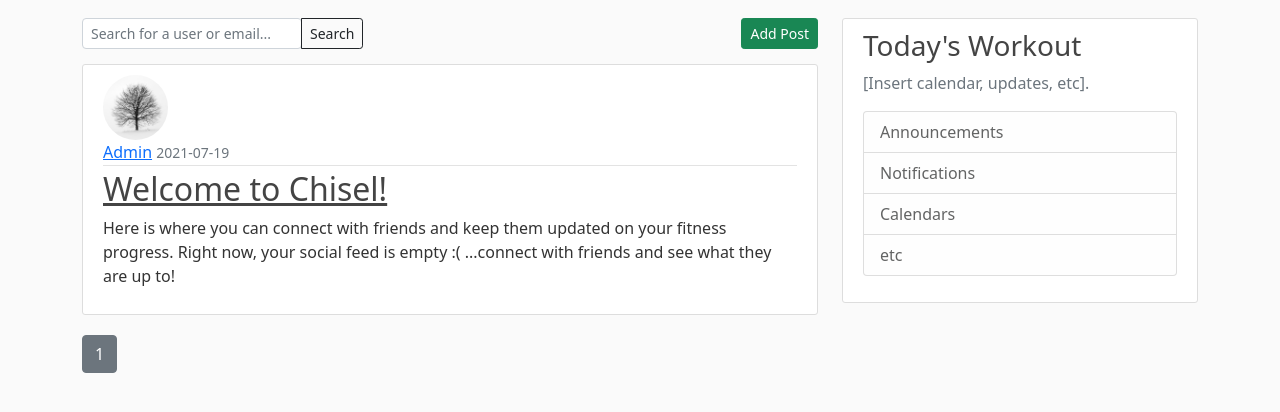
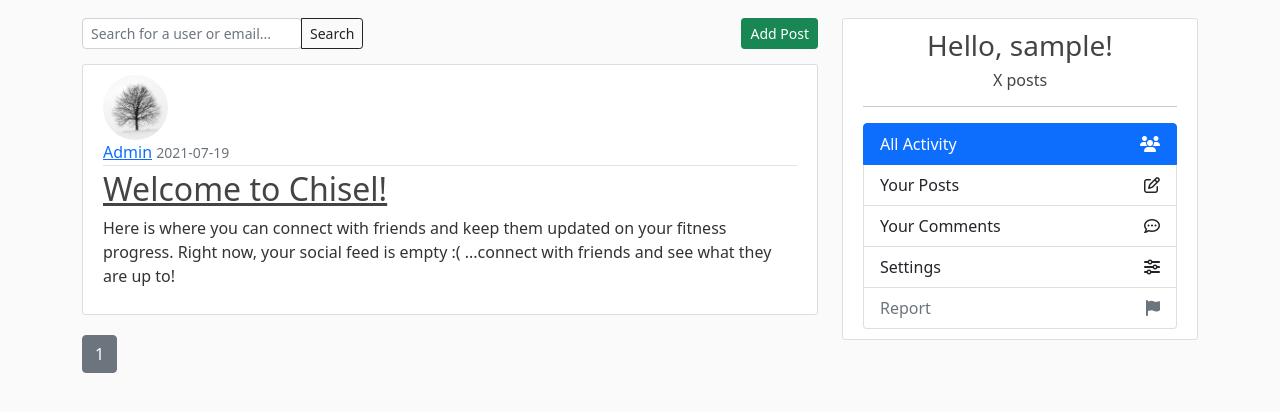
Before and after one commit to BenRushin/CS1530Chisel, a Flask app: page /connect in a window 1280 px wide. Shown: the part 62-474 px from the top of the page. Run offline with Flask 2, Linux system fonts and the light colour scheme; a user stored in the database is signed in; data comes from the database, SQL or seed files in the repository; some libraries are stand-ins or nearby versions.

Commit message:
Added connect sidebar, customer username as session variable, updated template layout

```diff
--- a/chisel/routes.py
+++ b/chisel/routes.py
@@ -15,6 +15,7 @@ def login():
     if form.validate_on_submit():
         customer = Customer.query.filter_by(email=form.email.data).first()
         if customer and bcrypt.check_password_hash(customer.password, form.password.data):
+            session['customer_username'] = customer.username
             login_user(customer, remember=form.remember.data)
             flash('Successful login!', 'success')
             next_page = request.args.get('next')
@@ -64,9 +65,9 @@ def connect():
     q = request.args.get('q')
     if q:
         customers = Customer.query.filter(Customer.username.startswith(q) | Customer.email.startswith(q)).limit(10).all()
-        return render_template('connect.html', customers=customers)
+        return render_template('connect.html', customers=customers, username=session['customer_username'])
 
-    return render_template('connect.html', posts=posts)
+    return render_template('connect.html', posts=posts, username=session['customer_username'])
 
 
 
--- a/chisel/static/dashboard.css
+++ b/chisel/static/dashboard.css
@@ -6,6 +6,12 @@ body {
 
 h1, h2, h3, h4, h5, h6 {
   color: #444444;
+}
+
+.connect-option {
+  display: flex;
+  justify-content: space-between;
+  align-items: center;
 }
 
 .bg-steel {
--- /dev/null
+++ b/chisel/templates/base.html
@@ -0,0 +1,94 @@
+<!DOCTYPE html>
+<html>
+<head>
+    <meta charset="utf-8">
+    <meta name="viewport" content="width=device-width, initial-scale=1, shrink-to-fit=no">
+    <link href="https://cdn.jsdelivr.net/npm/bootstrap@5.0.2/dist/css/bootstrap.min.css" rel="stylesheet" integrity="sha384-EVSTQN3/azprG1Anm3QDgpJLIm9Nao0Yz1ztcQTwFspd3yD65VohhpuuCOmLASjC" crossorigin="anonymous">
+    <link rel="stylesheet" type="text/css" href="{{ url_for('static', filename='dashboard.css') }}">
+
+    <link rel="stylesheet" href="https://cdnjs.cloudflare.com/ajax/libs/font-awesome/4.7.0/css/font-awesome.min.css">
+    <script src='https://kit.fontawesome.com/a076d05399.js' crossorigin='anonymous'></script>
+    {% if title %}
+        <title>{{ title }}</title>
+    {% else %}
+        <title>Dashboard</title>
+    {% endif %}
+</head>
+<body>
+    <header class="site-header">
+      <nav class="navbar navbar-expand-md navbar-dark bg-dark fixed-top">
+        <div class="container-fluid">
+          <a class="navbar-brand" href="#">Chisel</a>
+          <button class="navbar-toggler" type="button" data-bs-toggle="collapse" data-bs-target="#navbarSupportedContent" aria-controls="navbarSupportedContent" aria-expanded="false" aria-label="Toggle navigation">
+            <span class="navbar-toggler-icon"></span>
+          </button>
+          <div class="collapse navbar-collapse" id="navbarSupportedContent">
+            <ul class="navbar-nav me-auto mb-2 mb-lg-0">
+              <li class="nav-item">
+                <a class="nav-link" href="{{ url_for('dashboard') }}">Create</a>
+              </li>
+              <li class="nav-item">
+                <a class="nav-link" href="{{ url_for('connect') }}">Connect</a>
+              </li>
+            </ul>
+            <div class="btn-group">
+                <button type="button" class="btn btn-secondary dropdown-toggle bg-steel" data-bs-toggle="dropdown" aria-expanded="false">
+                    <i class='fa fa-user-circle' style='font-size:30px'></i>
+                </button>
+                <ul class="dropdown-menu dropdown-menu-end">
+                  <li>
+                    <a class="dropdown-item" href="{{ url_for('profile') }}">Your Profile</a>
+                  </li>
+                  <li>
+                    <a class="dropdown-item" href="{{ url_for('dashboard') }}">Your Workout History</a>
+                  </li>
+                  <li>
+                    <a class="dropdown-item" href="{{ url_for('dashboard') }}">Your Settings</a>
+                  </li>
+                  <li><hr class="dropdown-divider"></li>
+                  <li>
+                    <a class="dropdown-item" href="{{ url_for('logout') }}">Log Out</a>
+                  </li>
+                </ul>
+            </div>
+
+              <!-- unpack dropdown menu when on mobile...not the neatest code, but...-->
+            <div id="unpack-menu">
+                <a class="nav-item nav-link" href="{{ url_for('profile') }}">Your Profile</a>
+                <a class="nav-item nav-link" href="{{ url_for('dashboard') }}">Your Workout History</a>
+                <a class="nav-item nav-link" href="{{ url_for('dashboard') }}">Your Settings</a>
+                <hr>
+                <a class="nav-item nav-link" href="{{ url_for('logout') }}">Log Out</a>
+            </div>
+          </div>
+          </div>
+        </div>
+      </nav>
+    </header>
+    <main role="main" class="container" id="main-content">
+      <div class="row">
+        <div class="col-md-8">
+          {% with messages = get_flashed_messages(with_categories=true) %}
+            {% if messages %}
+              {% for category, message in messages %}
+                <div class="alert alert-{{ category }}">
+                  {{ message }}
+                </div>
+              {% endfor %}
+            {% endif %}
+          {% endwith %}
+
+          <!-- all customer pages content will be inserted here (or where neccessary)-->
+          {% block content %}{% endblock %}
+        </div>
+        <div class="col-md-4">
+          {% block sidebar %}{% endblock %}
+        </div>
+      </div>
+    </main>
+
+    <script src="https://code.jquery.com/jquery-3.2.1.slim.min.js" integrity="sha384-KJ3o2DKtIkvYIK3UENzmM7KCkRr/rE9/Qpg6aAZGJwFDMVNA/GpGFF93hXpG5KkN" crossorigin="anonymous"></script>
+    <script src="https://cdnjs.cloudflare.com/ajax/libs/popper.js/1.12.9/umd/popper.min.js" integrity="sha384-ApNbgh9B+Y1QKtv3Rn7W3mgPxhU9K/ScQsAP7hUibX39j7fakFPskvXusvfa0b4Q" crossorigin="anonymous"></script>
+    <script src="https://cdn.jsdelivr.net/npm/bootstrap@5.0.2/dist/js/bootstrap.bundle.min.js" integrity="sha384-MrcW6ZMFYlzcLA8Nl+NtUVF0sA7MsXsP1UyJoMp4YLEuNSfAP+JcXn/tWtIaxVXM" crossorigin="anonymous"></script>
+</body>
+</html>
--- a/chisel/templates/connect.html
+++ b/chisel/templates/connect.html
@@ -1,4 +1,4 @@
-{% extends "dashboard.html" %}
+{% extends "base.html" %}
 {% block content %}
     <div class="btn-toolbar justify-content-between" role="toolbar" aria-label="Toolbar with button groups" id="connect-toolbar">
       <div class="input-group">
@@ -57,3 +57,35 @@
       {% endfor %}
     {% endif %}
 {% endblock content %}
+
+{% block sidebar %}
+<div class="content-section">
+  <div style="text-align: center">
+    <h3>Hello, {{username}}!</h3>
+    <h6>X posts</h6>
+  </div>
+  <hr>
+  <div class="list-group">
+    <a href="#" class="list-group-item list-group-item-action active connect-option">
+        All Activity
+        <i class="fa fa-users"></i>
+    </a>
+    <a href="#" class="list-group-item list-group-item-action connect-option">
+      Your Posts
+      <i class="fa fa-pencil-square-o"></i>
+    </a>
+    <a href="#" class="list-group-item list-group-item-action connect-option">
+      Your Comments
+      <i class="fa fa-commenting-o"></i>
+    </a>
+    <a href="#" class="list-group-item list-group-item-action connect-option">
+      Settings
+      <i class="fa fa-sliders"></i>
+    </a>
+    <a href="#" class="list-group-item list-group-item-action disabled connect-option" tabindex="-1" aria-disabled="true">
+      Report
+      <i class="fa fa-flag"></i>
+    </a>
+  </div>
+</div>
+{% endblock %}
--- a/chisel/templates/dashboard.html
+++ b/chisel/templates/dashboard.html
@@ -1,89 +1,9 @@
 <!-- all customer pages will extend this file -->
-
-<!DOCTYPE html>
-<html>
-<head>
-    <meta charset="utf-8">
-    <meta name="viewport" content="width=device-width, initial-scale=1, shrink-to-fit=no">
-    <link href="https://cdn.jsdelivr.net/npm/bootstrap@5.0.2/dist/css/bootstrap.min.css" rel="stylesheet" integrity="sha384-EVSTQN3/azprG1Anm3QDgpJLIm9Nao0Yz1ztcQTwFspd3yD65VohhpuuCOmLASjC" crossorigin="anonymous">
-    <link rel="stylesheet" type="text/css" href="{{ url_for('static', filename='dashboard.css') }}">
-
-    <link rel="stylesheet" href="https://cdnjs.cloudflare.com/ajax/libs/font-awesome/4.7.0/css/font-awesome.min.css">
-    <script src='https://kit.fontawesome.com/a076d05399.js' crossorigin='anonymous'></script>
-    {% if title %}
-        <title>{{ title }}</title>
-    {% else %}
-        <title>Dashboard</title>
-    {% endif %}
-</head>
-<body>
-    <header class="site-header">
-      <nav class="navbar navbar-expand-md navbar-dark bg-dark fixed-top">
-        <div class="container-fluid">
-          <a class="navbar-brand" href="#">Chisel</a>
-          <button class="navbar-toggler" type="button" data-bs-toggle="collapse" data-bs-target="#navbarSupportedContent" aria-controls="navbarSupportedContent" aria-expanded="false" aria-label="Toggle navigation">
-            <span class="navbar-toggler-icon"></span>
-          </button>
-          <div class="collapse navbar-collapse" id="navbarSupportedContent">
-            <ul class="navbar-nav me-auto mb-2 mb-lg-0">
-              <li class="nav-item">
-                <a class="nav-link" href="{{ url_for('dashboard') }}">Create</a>
-              </li>
-              <li class="nav-item">
-                <a class="nav-link" href="{{ url_for('connect') }}">Connect</a>
-              </li>
-            </ul>
-            <div class="btn-group">
-                <button type="button" class="btn btn-secondary dropdown-toggle bg-steel" data-bs-toggle="dropdown" aria-expanded="false">
-                    <i class='fa fa-user-circle' style='font-size:30px'></i>
-                </button>
-                <ul class="dropdown-menu dropdown-menu-end">
-                  <li>
-                    <a class="dropdown-item" href="{{ url_for('profile') }}">Your Profile</a>
-                  </li>
-                  <li>
-                    <a class="dropdown-item" href="{{ url_for('dashboard') }}">Your Workout History</a>
-                  </li>
-                  <li>
-                    <a class="dropdown-item" href="{{ url_for('dashboard') }}">Your Settings</a>
-                  </li>
-                  <li><hr class="dropdown-divider"></li>
-                  <li>
-                    <a class="dropdown-item" href="{{ url_for('logout') }}">Log Out</a>
-                  </li>
-                </ul>
-            </div>
-
-              <!-- unpack dropdown menu when on mobile...not the neatest code, but...-->
-            <div id="unpack-menu">
-                <a class="nav-item nav-link" href="{{ url_for('profile') }}">Your Profile</a>
-                <a class="nav-item nav-link" href="{{ url_for('dashboard') }}">Your Workout History</a>
-                <a class="nav-item nav-link" href="{{ url_for('dashboard') }}">Your Settings</a>
-                <hr>
-                <a class="nav-item nav-link" href="{{ url_for('logout') }}">Log Out</a>
-            </div>
-          </div>
-          </div>
-        </div>
-      </nav>
-    </header>
-    <main role="main" class="container" id="main-content">
-      <div class="row">
-        <div class="col-md-8">
-          {% with messages = get_flashed_messages(with_categories=true) %}
-            {% if messages %}
-              {% for category, message in messages %}
-                <div class="alert alert-{{ category }}">
-                  {{ message }}
-                </div>
-              {% endfor %}
-            {% endif %}
-          {% endwith %}
+{% extends "base.html" %}
 
 <!-- all customer pages content will be inserted here (or where neccessary)-->
 {% block content %}{% endblock %}
-        </div>
-        <div class="col-md-4">
+{% block sidebar %}
 <div class="content-section">
   <h3>Today's Workout</h3>
   <p class='text-muted'>[Insert calendar, updates, etc].
@@ -95,12 +15,4 @@
     </ul>
   </p>
 </div>
-        </div>
-      </div>
-    </main>
-
-    <script src="https://code.jquery.com/jquery-3.2.1.slim.min.js" integrity="sha384-KJ3o2DKtIkvYIK3UENzmM7KCkRr/rE9/Qpg6aAZGJwFDMVNA/GpGFF93hXpG5KkN" crossorigin="anonymous"></script>
-    <script src="https://cdnjs.cloudflare.com/ajax/libs/popper.js/1.12.9/umd/popper.min.js" integrity="sha384-ApNbgh9B+Y1QKtv3Rn7W3mgPxhU9K/ScQsAP7hUibX39j7fakFPskvXusvfa0b4Q" crossorigin="anonymous"></script>
-    <script src="https://cdn.jsdelivr.net/npm/bootstrap@5.0.2/dist/js/bootstrap.bundle.min.js" integrity="sha384-MrcW6ZMFYlzcLA8Nl+NtUVF0sA7MsXsP1UyJoMp4YLEuNSfAP+JcXn/tWtIaxVXM" crossorigin="anonymous"></script>
-</body>
-</html>
+{% endblock %}
```
Lines whose indentation alone changed are shown as unchanged.
